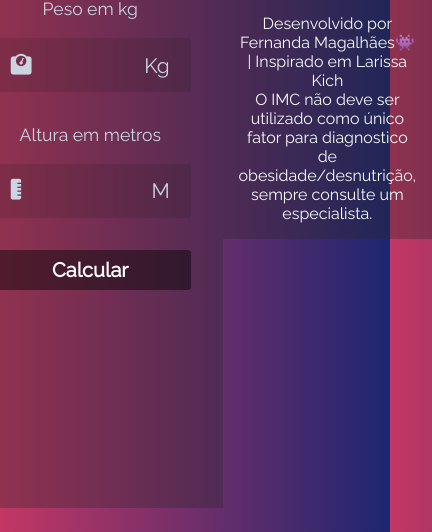
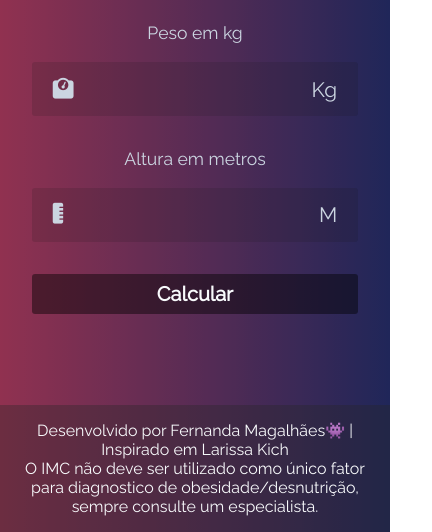
Before and after one commit to FernandaGabrielli/CalculadoraIMC, a plain HTML site: page index.html in a window 390 px wide. Shown: the part 312-844 px from the top of the page, 432 px wide, since content can reach past the window. Drawn offline with Linux system fonts and the light colour scheme.

Commit message:
Update main.css

```diff
--- a/main.css
+++ b/main.css
@@ -28,7 +28,6 @@ body {
     flex-direction: column;
     gap: 2rem;
     padding: 2rem;
-    margin-bottom: 3rem;
     color: #f8fafc;
     background-color: #26262652;
     border-radius: 8px;
@@ -207,7 +206,6 @@ body {
 }
 
 footer {
-    position: relative;
     text-align: center;
     background-color: #26262657;
     color: #f8fafc;
@@ -226,10 +224,3 @@ footer a {
 footer:hover {
     background-color: #262626a1;
 }
-
-@media screen and (max-width: 768px) {
-    footer {
-        position: static;
-        margin-top: 1rem;
-    }
-}
```
